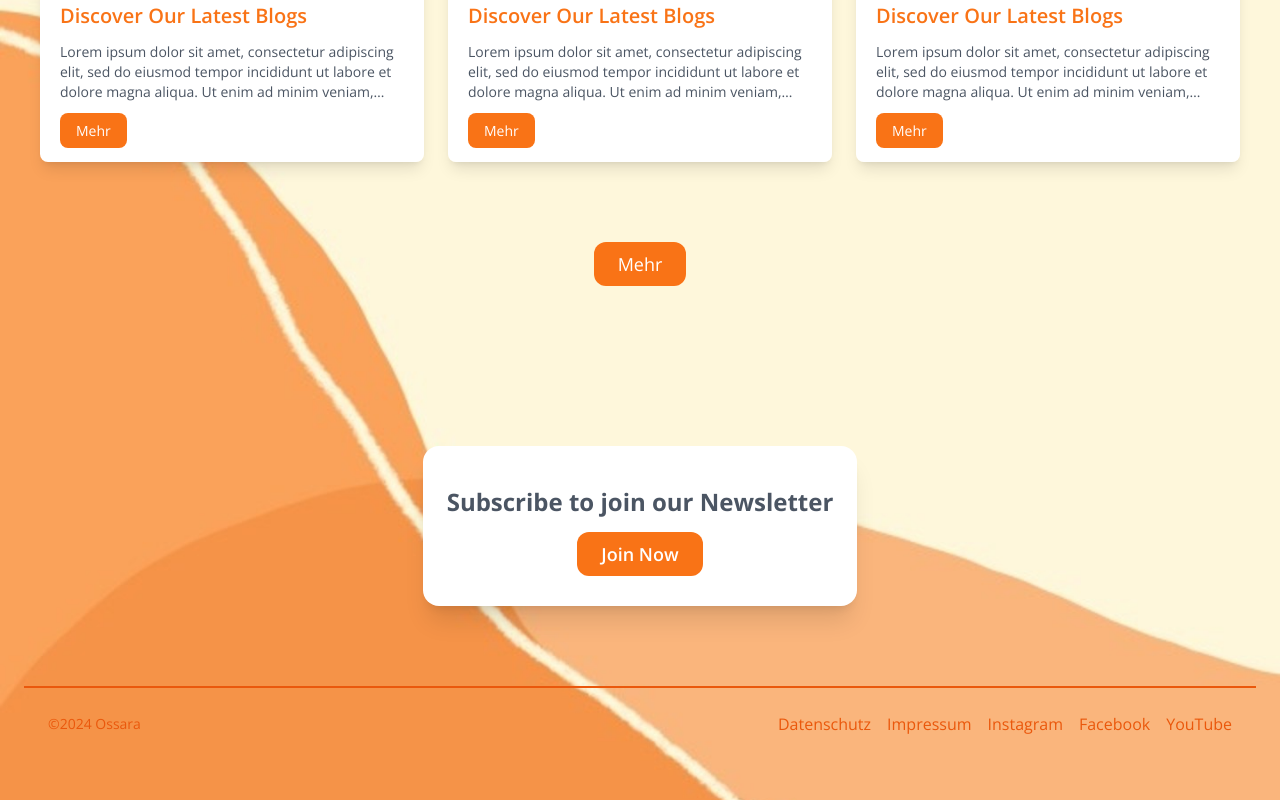
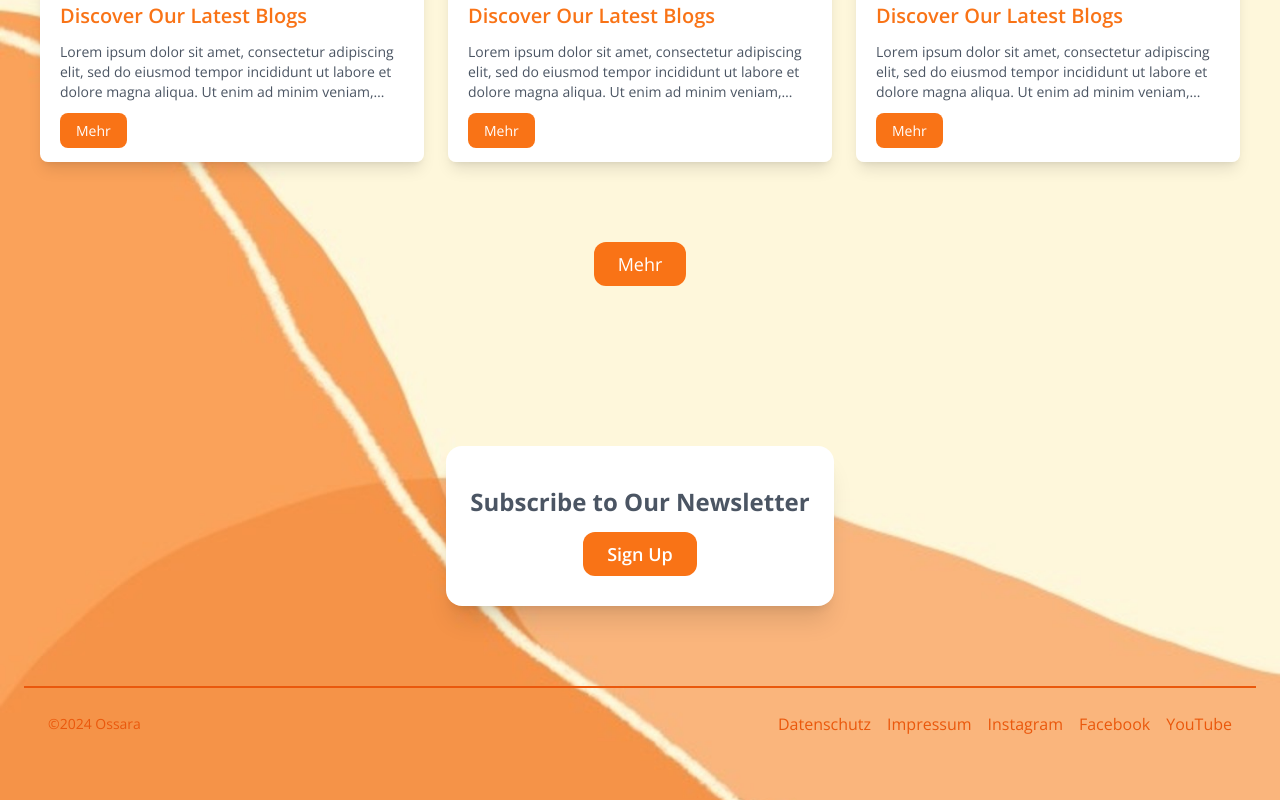
Before and after one commit to Chell0/wera, a Next.js app: page / in a window 1280 px wide. Shown: the part 2018-2818 px from the top of the page. Built offline with nearby package versions, Linux system fonts and the light colour scheme.

Commit message:
Update the Newsletter section

```diff
--- a/components/NewsLetter/NewsLetter.tsx
+++ b/components/NewsLetter/NewsLetter.tsx
@@ -5,11 +5,11 @@ export default function NewsLetter() {
         <>
             <div className={`p-6 grid grid-rows-2 items-center justify-center max-w-lg bg-white shadow-xl rounded-2xl sm:px-4 mt-20`}>
                 <div className={`p-2 mt-2`}>
-                    <p className={`text-gray-600 text-3xl md:text-2xl sm:text-sm font-bold`}>Subscribe to join our Newsletter</p>
+                    <p className={`text-gray-600 text-3xl md:text-2xl sm:text-sm font-bold`}>Subscribe to Our Newsletter</p>
                 </div>
                 <div className={`flex flex-row justify-center items-center`}>
                     <Link href={`/`} className={`bg-orange-500 hover:bg-orange-200 hover:text-orange-400 font-semibold text-white text-lg no-underline py-2 px-6 rounded-xl`}>
-                        Join Now
+                        Sign Up
                     </Link>
                 </div>
             </div>
```
